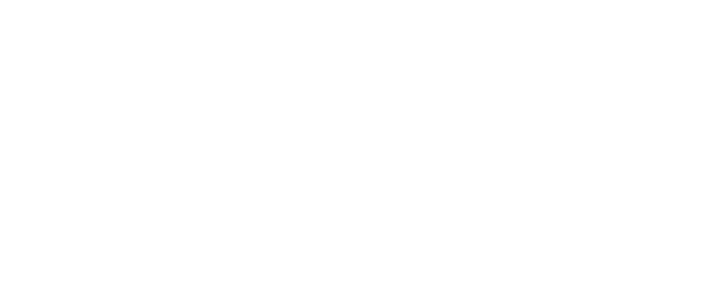
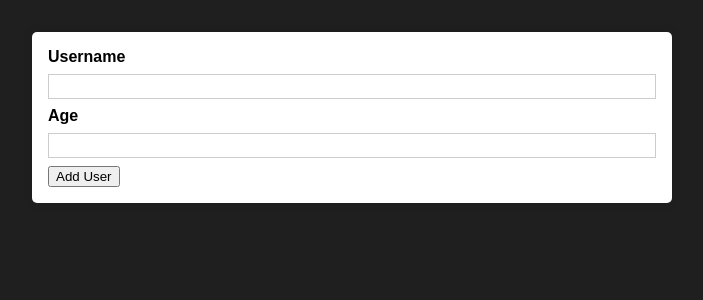
Before and after one commit to swicken/rcg-project1, a React (Create React App) app: page / in a window 1280 px wide. Shown: the top 300 px of the page, without its empty margins (288-991 px from the left). Built offline with nearby package versions, Linux system fonts and the light colour scheme.

Commit message:
section 3 complete

```diff
--- a/src/App.js
+++ b/src/App.js
@@ -1,10 +1,12 @@
 import React from 'react';
+
+import AddUser from './components/Users/AddUser';
 
 
 function App() {
   return (
     <div>
-
+      <AddUser />
     </div>
   );
 }
--- /dev/null
+++ b/src/components/UI/Card.jsx
@@ -0,0 +1,11 @@
+import styles from './Card.module.css';
+const Card = props => {
+    return (
+        <div className={`${styles.card} ${props.className}`}>
+           {props.children}
+        </div>
+    );
+
+}
+
+export default Card;
--- /dev/null
+++ b/src/components/UI/Card.module.css
@@ -0,0 +1,5 @@
+.card {
+    background: white;
+    box-shadow: 0px 0px 10px rgba(0, 0, 0, 0.1);
+    border-radius: 5px;
+}
--- /dev/null
+++ b/src/components/Users/AddUser.jsx
@@ -0,0 +1,22 @@
+import Card from "../UI/Card";
+import styles from "./AddUser.module.css";
+
+const AddUser = props => {
+
+    const addUserHandler = (event) => {
+        event.preventDefault();
+    }
+    return (
+        <Card className={styles.input}>
+        <form onSubmit={addUserHandler}>
+            <label htmlFor="username">Username</label>
+            <input id="username" type="text" />
+            <label htmlFor="age">Age</label>
+            <input id="age" type="text" />
+            <button type="submit">Add User</button>
+        </form>
+        </Card>
+    )
+};
+
+export default AddUser;
--- /dev/null
+++ b/src/components/Users/AddUser.module.css
@@ -0,0 +1,26 @@
+.input {
+    margin: 2rem auto;
+    padding: 1rem;
+    width: 90%;
+    max-width: 40rem;
+  }
+
+  .input label {
+    display: block;
+    font-weight: bold;
+    margin-bottom: 0.5rem;
+  }
+
+  .input input {
+    font: inherit;
+    display: block;
+    width: 100%;
+    border: 1px solid #ccc;
+    padding: 0.15rem;
+    margin-bottom: 0.5rem;
+  }
+
+  .input input:focus {
+    outline: none;
+    border-color: #4f005f;
+  }
--- a/src/index.css
+++ b/src/index.css
@@ -4,6 +4,7 @@
 
 html {
   font-family: sans-serif;
+  background: #1f1f1f;
 }
 
 body {
```
Also changed, not shown: 2 other files (tests, documents, lock files or other folders).
